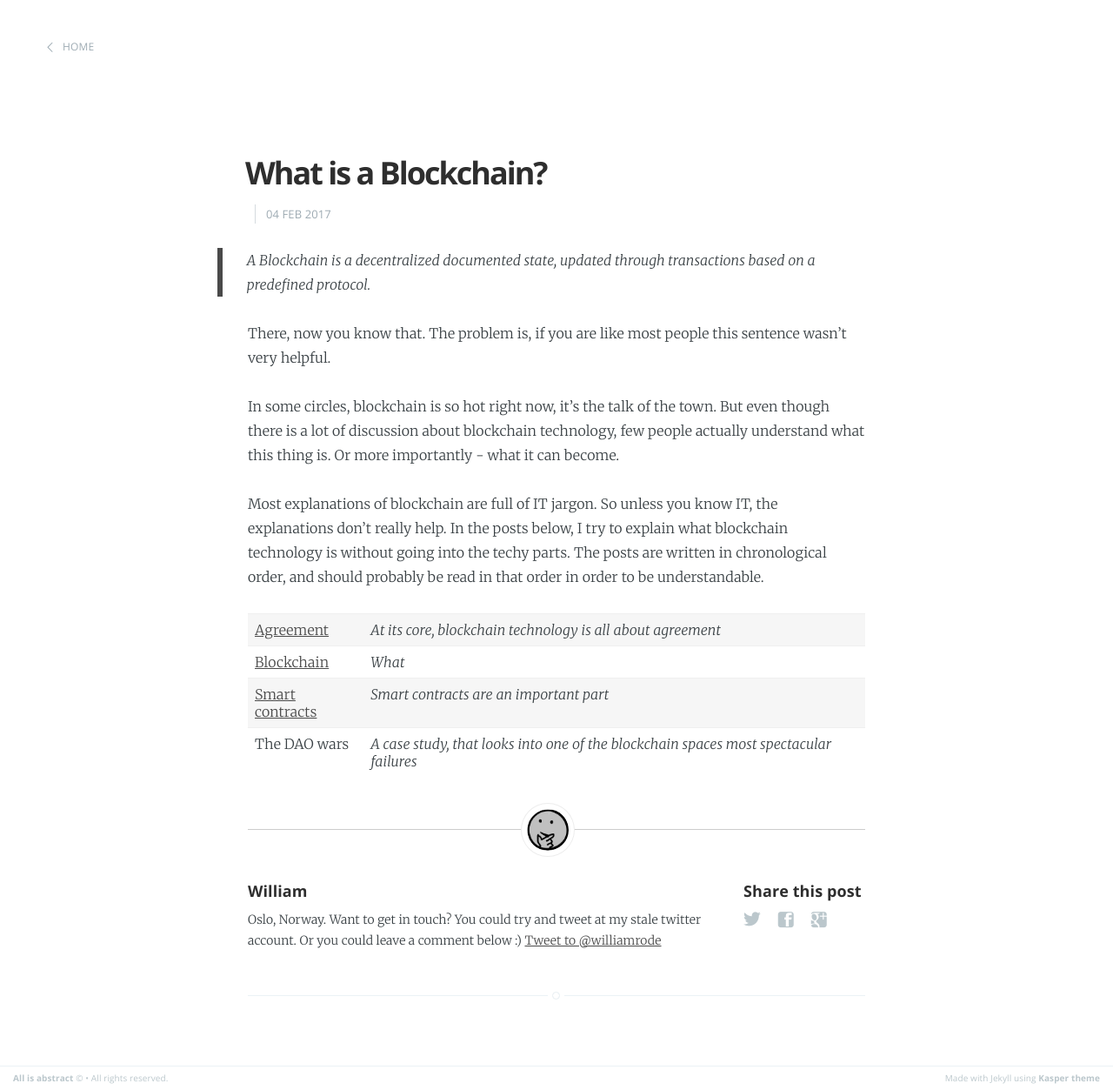
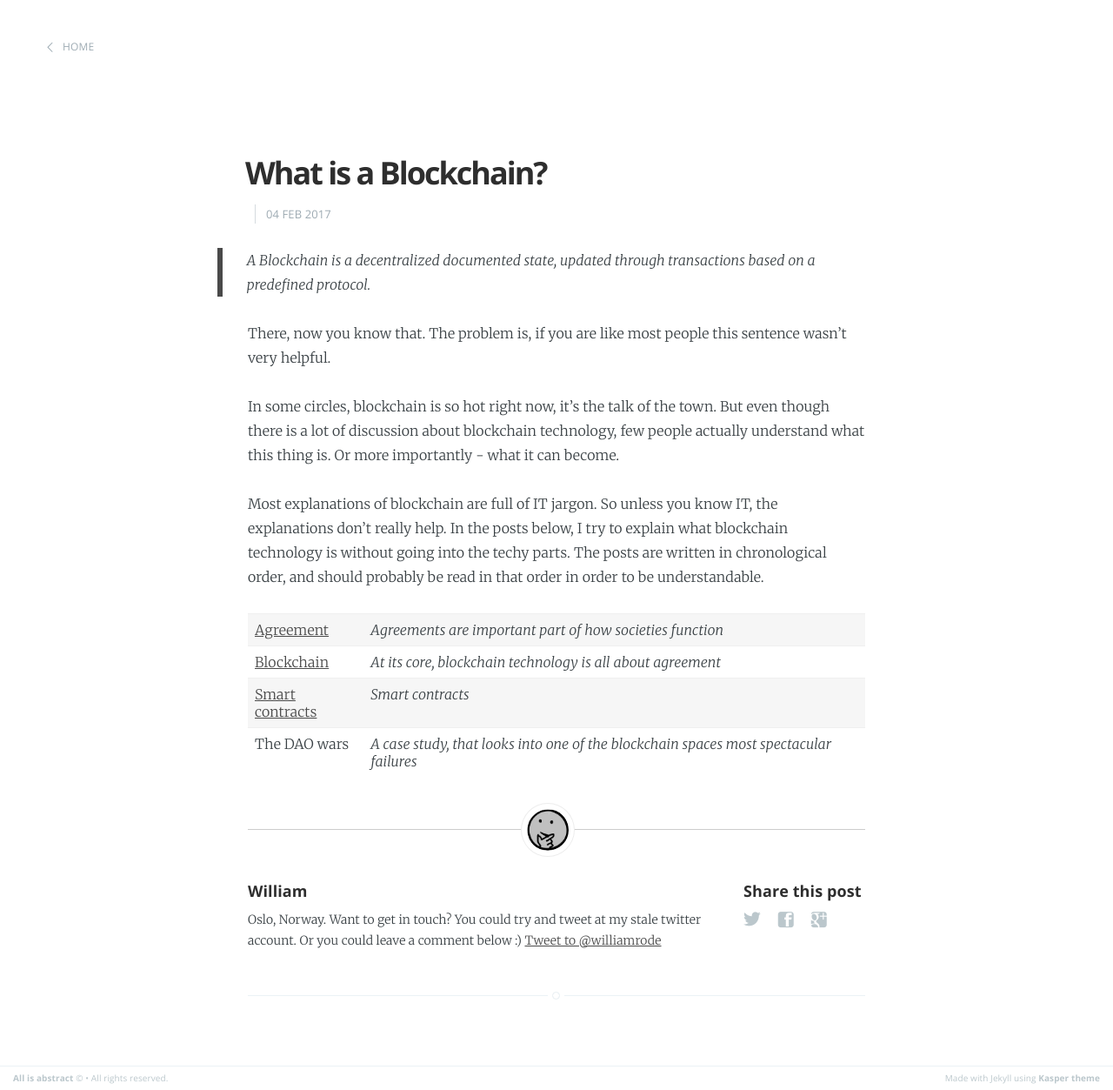
Before and after one commit to wrode/Blog, a Jekyll site: the page built from _posts/2017/2017-02-04-what-is-a-blockchain.md, in a window 1280 px wide. Shown: the whole page at 87% size. Built offline with Jekyll 4.4.1, drawn with Linux system fonts in a browser that asks for light colours; comment, search, counter and statistics services are not loaded.

Commit message:
Update to table

```diff
--- a/_posts/2017/2017-02-04-what-is-a-blockchain.md
+++ b/_posts/2017/2017-02-04-what-is-a-blockchain.md
@@ -14,9 +14,9 @@ In some circles, blockchain is so hot right now, it's the talk of the town. But
 
 Most explanations of blockchain are full of IT jargon. So unless you know IT, the explanations don't really help. In the posts below, I try to explain what blockchain technology is without going into the techy parts. The posts are written in chronological order, and should probably be read in that order in order to be understandable.
 
-[Agreement][1]   | *At its core, blockchain technology is all about agreement*
-[Blockchain][2]        | *What*
-[Smart contracts][3]  |  *Smart contracts are an important part*
+[Agreement][1]   | *Agreements are important part of how societies function*
+[Blockchain][2]        | *At its core, blockchain technology is all about agreement*
+[Smart contracts][3]  |  *Smart contracts*
 The DAO wars       |  *A case study, that looks into one of the blockchain spaces most spectacular failures*
 
 
```
